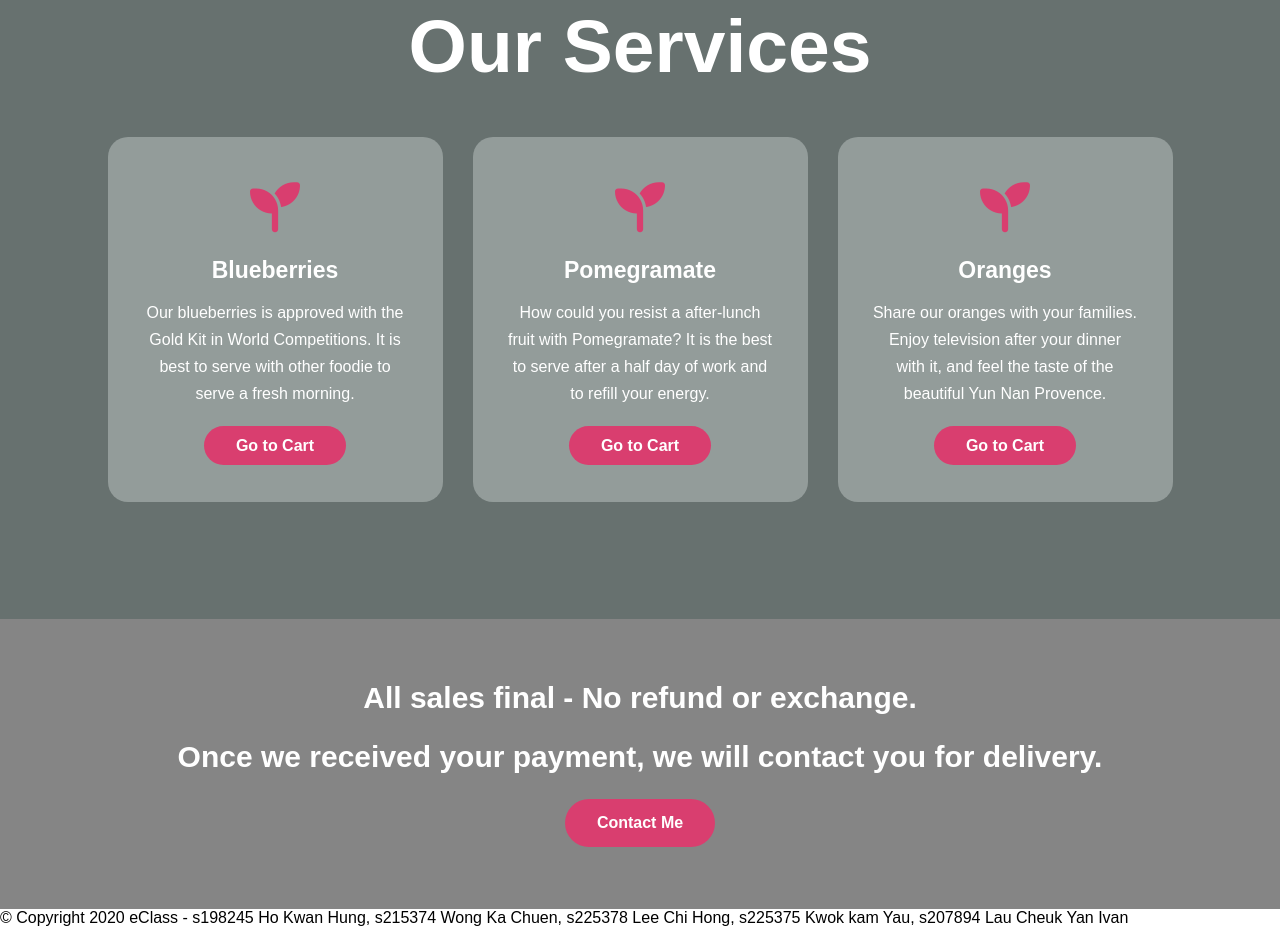
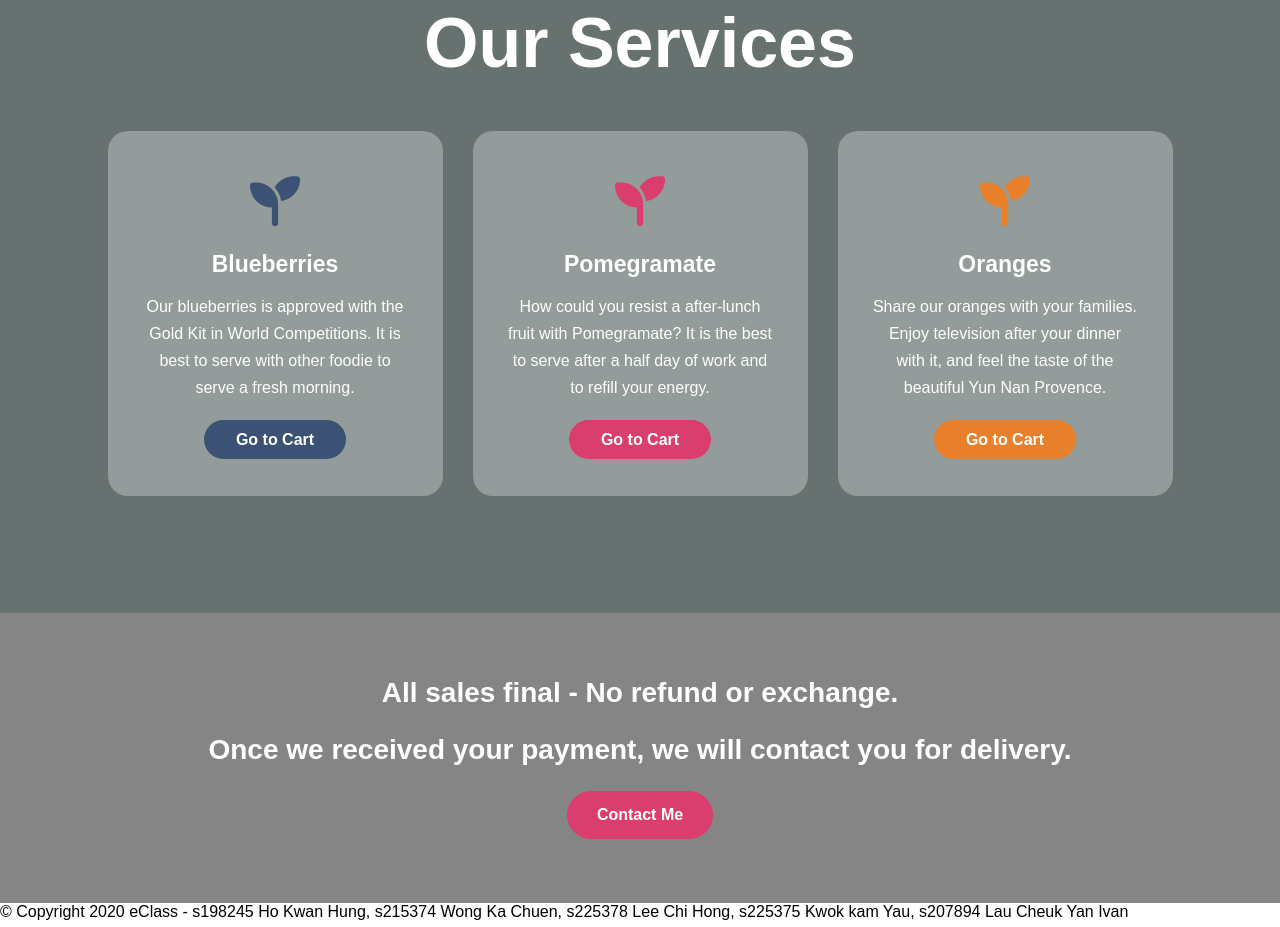
Before and after one commit to hokwanhung/com3105-final-assignment, a plain HTML site: page com3105_project.html in a window 1280 px wide. Shown: the part 1757-2684 px from the top of the page. Drawn offline with Linux system fonts and the light colour scheme.

Commit message:
Updated Animations

```diff
--- a/com3105_project.html
+++ b/com3105_project.html
@@ -3,6 +3,7 @@
 
 <head>
     <meta charset="utf-8">
+    <meta name="viewport" content="width=device-width, initial-scale=1.0" />
     <!--
 	Author: Andy HO
 	Date:  2022-09-14 (Week 2)
@@ -24,6 +25,7 @@
         </nav>
     </header>
     <section class="content">
+        <div class="slide-in from-left">
             <h4>High-quality Fruit</h4>
             <h1>A Gift From <span>Nature</span></h1>
             <h3>Direct Supply From Farm</h3>
@@ -33,6 +35,7 @@
                     <input type="submit" name="submit" value="Learn More">
                 </form>
             </div>
+        </div>
     </section>
 
     <!---About section start-->
@@ -40,23 +43,27 @@
         <div class="main">
             <img src="images/company.jpg">
             <div class="about-text">
+                <div class="slide-in from-right">
                     <h2>About Our Company</h2>
                     <h5><span>Fruit &</span> Vegetables</h5>
-                <p>GloriaFresh Co. is a company dedicated in providing fresh fruits and vegetables to customers located in Hong Kong and other places. All fruits and vegetables are originally produced in the Yun Nan Provence of Mainland China, where all
-                    best agricultural products are produced from. Contact our company in no time to bring yourself a fresh start everyday.</p>
+                    <p>GloriaFresh Co. is a company dedicated in providing fresh fruits and vegetables to customers located in Hong Kong and other places. All fruits and vegetables are originally produced in the Yun Nan Provence of Mainland China, where
+                        all best agricultural products are produced from. Contact our company in no time to bring yourself a fresh start everyday.</p>
                     <button type="button">Let's Talk</button>
+                </div>
             </div>
         </div>
     </section>
 
     <!---Service section start-->
     <div class="service">
+        <div class="fade-in">
             <div class="title">
                 <h2>Our Services</h2>
             </div>
 
             <div class="box">
                 <div class="card">
+                    <div class="bluberries">
                         <i class="fa-solid fa-seedling"></i>
                         <h5>Blueberries</h5>
                         <div class="para">
@@ -66,7 +73,9 @@
                             </p>
                         </div>
                     </div>
+                </div>
                 <div class="card">
+                    <div class="pomegramates">
                         <i class="fa-solid fa-seedling"></i>
                         <h5>Pomegramate</h5>
                         <div class="para">
@@ -76,7 +85,9 @@
                             </p>
                         </div>
                     </div>
+                </div>
                 <div class="card">
+                    <div class="oranges">
                         <i class="fa-solid fa-seedling"></i>
                         <h5>Oranges</h5>
                         <div class="para">
@@ -84,6 +95,8 @@
                             <p style="text-align: center;">
                                 <a class="button" href="./com3105_shopping_cart.html">Go to Cart</a>
                             </p>
+                        </div>
+                    </div>
                 </div>
             </div>
         </div>
@@ -98,6 +111,41 @@
     <footer>
         <p>&copy; Copyright 2020 eClass - s198245 Ho Kwan Hung, s215374 Wong Ka Chuen, s225378 Lee Chi Hong, s225375 Kwok kam Yau, s207894 Lau Cheuk Yan Ivan</p>
     </footer>
+    <script>
+        // Must be put at the bottom of the HTML
+        const faders = document.querySelectorAll(".fade-in");
+        const sliders = document.querySelectorAll(".slide-in");
+
+        const appearOptions = {
+            // fade-in NOT only when the whole box appears on browser.
+            threshold: 0,
+            // fade-in only when the whole box is 100px in.
+            rootMargin: "0px 0px -250px 0px"
+        };
+
+        const appearOnScroll = new IntersectionObserver(function(
+                entries,
+                appearOnScroll
+            ) {
+                entries.forEach(entry => {
+                    if (!entry.isIntersecting) {
+                        return;
+                    } else {
+                        entry.target.classList.add("appear");
+                        appearOnScroll.unobserve(entry.target);
+                    }
+                });
+            },
+            appearOptions);
+
+        faders.forEach(fader => {
+            appearOnScroll.observe(fader);
+        })
+
+        sliders.forEach(slider => {
+            appearOnScroll.observe(slider);
+        })
+    </script>
 </body>
 
 </html>
--- a/styles/project.css
+++ b/styles/project.css
@@ -3,6 +3,7 @@
     margin: 0;
     font-family: 'Josefin Sans', sans-serif;
     box-sizing: border-box;
+    /* Hide all overflow from x-scope */
 }
 
 .header {
@@ -66,7 +67,7 @@ header nav ul li a:hover::after {
 
 nav ul li a:hover {
     color: #d93e6f;
-    transition: 4s;
+    transition: 2s;
 }
 
 .btn {
@@ -77,7 +78,7 @@ nav ul li a:hover {
     font-weight: bold;
     padding: 10px 25px;
     border-radius: 30px;
-    transition: transform .4s;
+    transition: transform .2s;
 }
 
 .btn:hover {
@@ -89,6 +90,12 @@ nav ul li a:hover {
     top: 50%;
     left: 8%;
     transform: translateY(-50%);
+}
+
+.from-left {
+    transform: translateX(-50%);
+    opacity: 0;
+    transition: opacity 250ms ease-in, transform 400ms ease-in;
 }
 
 h1 {
@@ -161,6 +168,18 @@ h4 {
     width: 550px;
 }
 
+.from-right {
+    transform: translateX(50%);
+    opacity: 0;
+    transition: opacity 250ms ease-in, transform 400ms ease-in;
+}
+
+.from-left.appear,
+.from-right.appear {
+    transform: translateX(0);
+    opacity: 1;
+}
+
 .main {
     width: 1130px;
     max-width: 95%;
@@ -172,7 +191,7 @@ h4 {
 
 .about-text h2 {
     color: white;
-    font-size: 75px;
+    font-size: 70px;
     text-transform: capitalize;
     margin-bottom: 20px;
 }
@@ -216,9 +235,18 @@ button:hover {
     padding: 100px 0px;
 }
 
+.fade-in {
+    opacity: 0;
+    transition: opacity 250ms ease-in;
+}
+
+.fade-in.appear {
+    opacity: 1;
+}
+
 .title h2 {
     color: white;
-    font-size: 75px;
+    font-size: 70px;
     width: 1130px;
     margin: 30px auto;
     text-align: center;
@@ -251,6 +279,14 @@ button:hover {
     color: #d93e6f;
 }
 
+.card .bluberries i {
+    color: #3c5275;
+}
+
+.card .oranges i {
+    color: #e87f2a;
+}
+
 h5 {
     color: white;
     font-size: 23px;
@@ -275,10 +311,26 @@ h5 {
     transition: .4s;
 }
 
+.card .bluberries .button {
+    background-color: #3c5275;
+}
+
+.card .oranges .button {
+    background-color: #e87f2a;
+}
+
 .card .button:hover {
     background-color: transparent;
     border: 2px solid #d93e6f;
     cursor: pointer;
+}
+
+.card .bluberries .button:hover {
+    border: 2px solid #3c5275;
+}
+
+.card .oranges .button:hover {
+    border: 2px solid #e87f2a;
 }
 
 .contact-me {
@@ -293,7 +345,7 @@ h5 {
 
 .contact-me p {
     color: white;
-    font-size: 30px;
+    font-size: 28px;
     font-weight: bold;
     margin-bottom: 25px;
 }
@@ -304,9 +356,8 @@ h5 {
     text-decoration: none;
     border: 2px solid transparent;
     font-weight: bold;
-    padding: 13px 30px;
+    padding: 13px 28px;
     border-radius: 30px;
-    transition: .4s;
 }
 
 .contact-me .button-two:hover {
```
Also changed, not shown: com3105_shopping_cart.html (+3 -4 lines), styles/shopping_cart.css (+9 -1 lines). Lines whose indentation alone changed are shown as unchanged.
